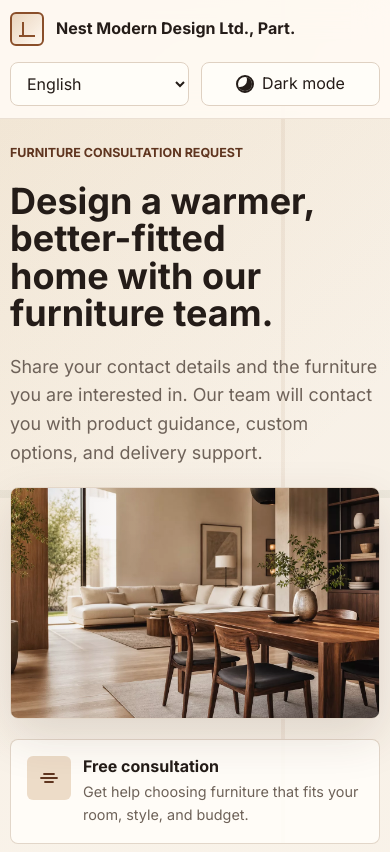
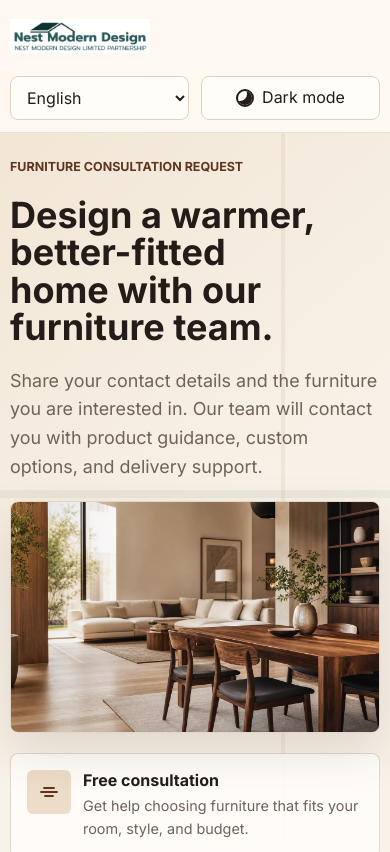
Before and after one commit to Only0nce/Furniture_form, a website: page public/index.html in a window 390 px wide. Shown: the top 852 px of the page. Drawn offline with Linux system fonts and the light colour scheme.

Commit message:
Enhance README with Google Sheets backup script details, update company tax ID, and adjust branding elements in HTML and CSS for improved responsiveness and clarity.

```diff
--- a/public/app.js
+++ b/public/app.js
@@ -28,7 +28,7 @@ const companyInfo = {
     legalName: "ห้างหุ้นส่วนจำกัด เนสท์ โมเดิร์น ดีไซน์ (สำนักงานใหญ่)",
     companyName: "Nest Modern Design Ltd., Part.",
     address: "เลขที่ 22 หมู่ 6 ตำบลในเมือง อำเภอเมืองขอนแก่น จังหวัดขอนแก่น 40000",
-    taxId: "0-4035-68004-38-7",
+    taxId: "043004142, 0624134924",
     email: "qu.acc66@gmail.com",
   },
   en: {
@@ -36,7 +36,7 @@ const companyInfo = {
     legalName: "Nest Modern Design Ltd., Part. (Head Office)",
     companyName: "Nest Modern Design Ltd., Part.",
     address: "No. 22, Moo 6, Nai Mueang Subdistrict, Mueang Khon Kaen District, Khon Kaen Province 40000, Thailand",
-    taxId: "0-4035-68004-38-7",
+    taxId: "043004142, 0624134924",
     email: "qu.acc66@gmail.com",
   },
   zh: {
@@ -44,7 +44,7 @@ const companyInfo = {
     legalName: "Nest Modern Design Ltd., Part. (Head Office)",
     companyName: "Nest Modern Design Ltd., Part.",
     address: "No. 22, Moo 6, Nai Mueang Subdistrict, Mueang Khon Kaen District, Khon Kaen Province 40000, Thailand",
-    taxId: "0-4035-68004-38-7",
+    taxId: "043004142, 0624134924",
     email: "qu.acc66@gmail.com",
   },
 };
@@ -100,7 +100,7 @@ const translations = {
     footerEyebrow: "Company information",
     footerText: "Customer data is used only for furniture inquiry follow-up by our company team.",
     footerCta: "Back to form",
-    taxLabel: "Tax ID",
+    taxLabel: "Tel",
     selectProductPlaceholder: "Select a product",
     selectBudgetPlaceholder: "Select a budget",
     products: {
@@ -177,7 +177,7 @@ const translations = {
     footerEyebrow: "ข้อมูลบริษัท",
     footerText: "ข้อมูลลูกค้าใช้เพื่อติดตามคำถามเรื่องเฟอร์นิเจอร์โดยทีมงานบริษัทเท่านั้น",
     footerCta: "กลับไปที่แบบฟอร์ม",
-    taxLabel: "เลขประจำตัวผู้เสียภาษี",
+    taxLabel: "เบอร์โทรศัพท์",
     selectProductPlaceholder: "เลือกสินค้า",
     selectBudgetPlaceholder: "เลือกงบประมาณ",
     products: {
@@ -254,7 +254,7 @@ const translations = {
     footerEyebrow: "公司信息",
     footerText: "客户资料仅由公司团队用于家具咨询跟进。",
     footerCta: "返回表单",
-    taxLabel: "税号",
+    taxLabel: "电话号码",
     selectProductPlaceholder: "选择产品",
     selectBudgetPlaceholder: "选择预算",
     products: {
--- a/public/index.html
+++ b/public/index.html
@@ -17,8 +17,7 @@
   <header class="site-header">
     <div class="container header-inner">
       <a class="brand-mark" href="#top" aria-label="Furniture customer inquiry home">
-        <span class="brand-symbol" aria-hidden="true"></span>
-        <span data-company="brandName"></span>
+        <img src="assets/logo.png" alt="Nest Modern Design Logo" class="brand-logo">
       </a>
 
       <nav class="header-actions" aria-label="Page preferences">
@@ -222,7 +221,7 @@
             <span class="detail-icon" aria-hidden="true">
               <svg viewBox="0 0 24 24" role="img"><path d="M7 3h7l4 4v14H7zM14 3v5h5M10 13h6M10 17h6"></path></svg>
             </span>
-            <span><span data-i18n="taxLabel">Tax ID</span>: <span data-company="taxId"></span></span>
+            <span><span data-i18n="taxLabel">Tel</span>: <span data-company="taxId"></span></span>
           </li>
           <li>
             <span class="detail-icon" aria-hidden="true">
--- a/public/style.css
+++ b/public/style.css
@@ -211,16 +211,26 @@ p {
   align-items: center;
   justify-content: space-between;
   gap: var(--space-4);
-  min-height: 76px;
+  min-height: 92px;
+  padding: 10px 0;
 }
 
 .brand-mark {
   display: inline-flex;
   align-items: center;
-  gap: var(--space-3);
+  flex: 0 0 auto;
+  max-width: 360px;
   color: var(--color-text);
   font-weight: 700;
   text-decoration: none;
+}
+
+.brand-logo {
+  display: block;
+  width: auto;
+  height: clamp(48px, 6vw, 74px);
+  max-width: 100%;
+  object-fit: contain;
 }
 
 .brand-symbol {
@@ -858,6 +868,12 @@ textarea:focus {
   }
 }
 
+@media (max-width: 480px) {
+  .brand-logo {
+    max-width: 140px;
+  }
+}
+
 /* Dark mode overrides */
 html[data-theme="dark"] .site-header {
   background: color-mix(in srgb, var(--color-bg), transparent 8%);
```
Also changed, not shown: README.md, public/assets/logo.png (added), 1 other file.
